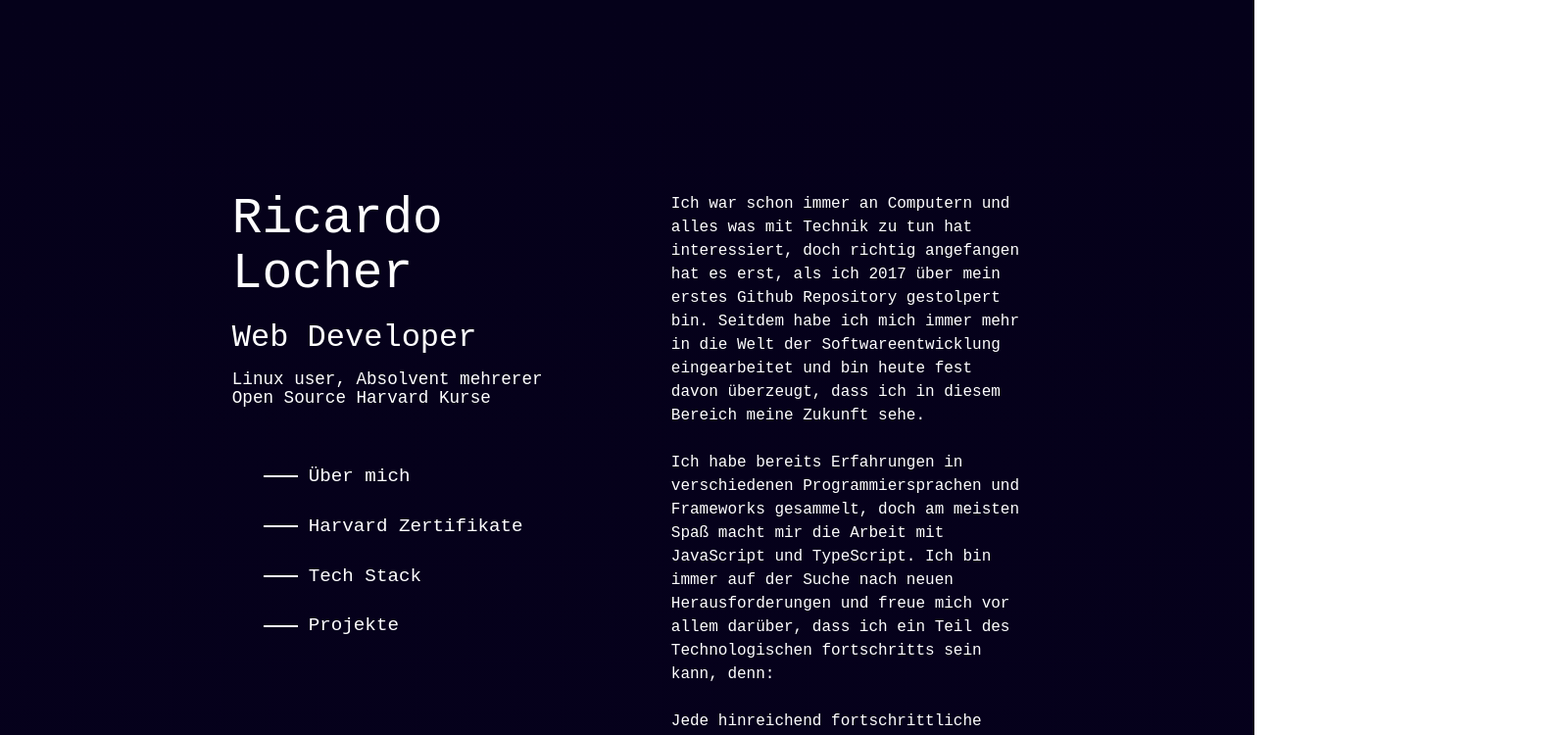
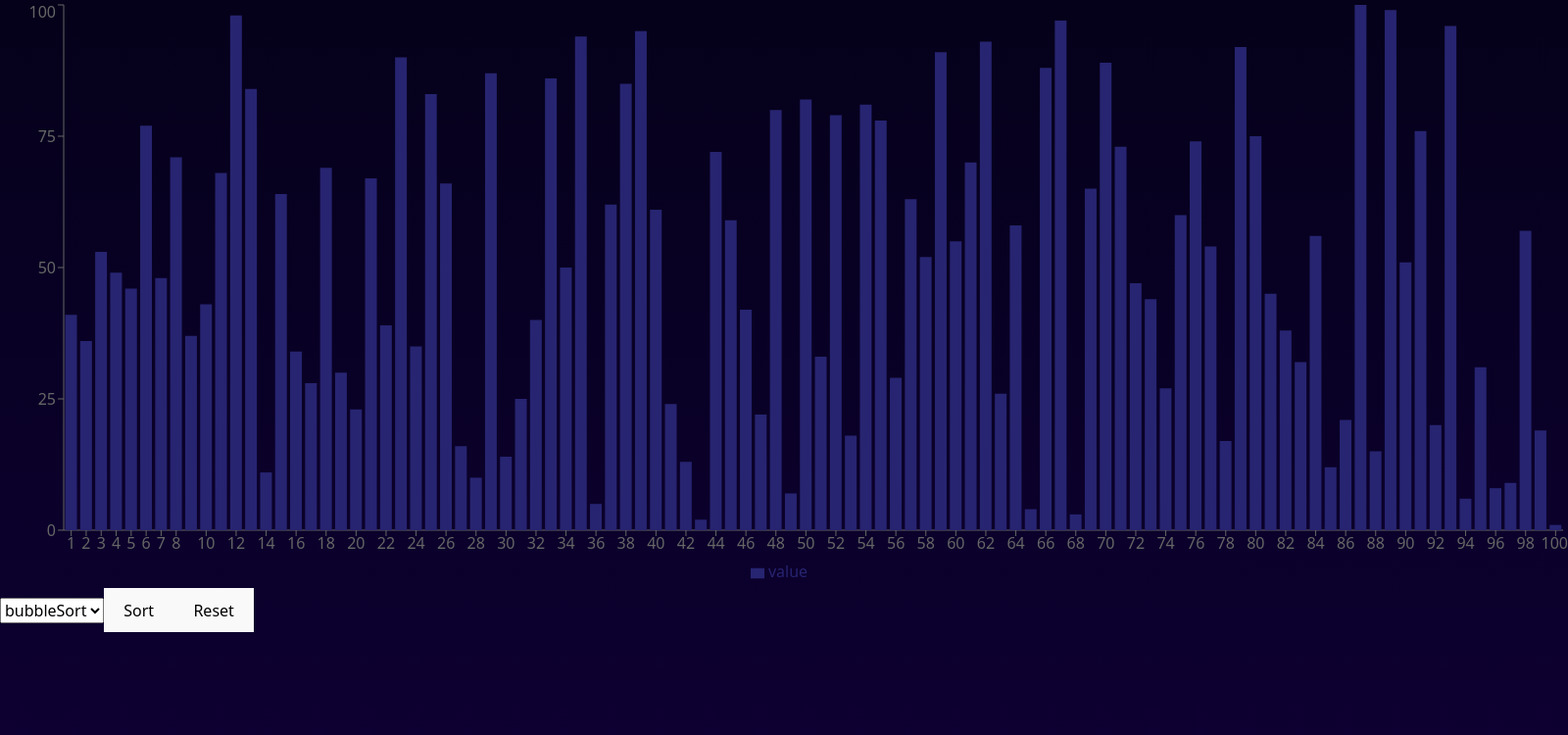
Before and after one commit to RicardoLocher/portfolio, a React (Vite) app: page /sortingVisualizer in a window 1280 px wide. Shown: the top 750 px of the page at 98% size, 1600 px wide, since content can reach past the window. Built offline with nearby package versions, Linux system fonts and the light colour scheme.

Commit message:
Added Base of Algo Visualizer to the Project

```diff
--- /dev/null
+++ b/algoVisualisation/algorithms/BubbleSort.js
@@ -0,0 +1,22 @@
+export function* bubbleSort(arr) {
+    let len = arr.length;
+    let swapped;
+
+    do {
+        swapped = false;
+
+        for (let i = 0; i < len - 1; i++) {
+            if (arr[i] > arr[i + 1]) {
+                let temp = arr[i];
+                arr[i] = arr[i + 1];
+                arr[i + 1] = temp;
+                swapped = true;
+                yield [...arr]; // Yield a copy of the array after each swap
+            }
+        }
+
+        len--;
+    } while (swapped);
+
+    return arr;
+}
--- /dev/null
+++ b/algoVisualisation/algorithms/bogoSort.js
@@ -0,0 +1,27 @@
+export function* bogosort(arr) {
+    while (!isSorted(arr)) {
+        arr = shuffle(arr);
+        yield [...arr]; // Yield a copy of the array after each shuffle
+    }
+
+    return arr;
+}
+
+function isSorted(arr) {
+    for (let i = 1; i < arr.length; i++) {
+        if (arr[i - 1] > arr[i]) {
+            return false;
+        }
+    }
+
+    return true;
+}
+
+function shuffle(arr) {
+    for (let i = arr.length - 1; i > 0; i--) {
+        const j = Math.floor(Math.random() * (i + 1));
+        [arr[i], arr[j]] = [arr[j], arr[i]];
+    }
+
+    return arr;
+}
--- /dev/null
+++ b/algoVisualisation/algorithms/index.js
@@ -0,0 +1,4 @@
+export { bubbleSort } from './BubbleSort';
+export { bogosort } from './bogoSort';
+export { mergeSort } from './mergeSort';
+export { quickSort } from './quickSort';
--- /dev/null
+++ b/algoVisualisation/algorithms/mergeSort.js
@@ -0,0 +1,36 @@
+function* mergeSortHelper(arr, start, end, entireArray) {
+    if (start >= end) return;
+    const mid = start + Math.floor((end - start) / 2);
+    yield* mergeSortHelper(arr, start, mid, entireArray);
+    yield* mergeSortHelper(arr, mid + 1, end, entireArray);
+    yield* merge(arr, start, mid, end, entireArray);
+}
+
+function* merge(arr, start, mid, end, entireArray) {
+    let start2 = mid + 1;
+    if (arr[mid] <= arr[start2]) {
+        return;
+    }
+    while (start <= mid && start2 <= end) {
+        if (arr[start] <= arr[start2]) {
+            start++;
+        } else {
+            const value = arr[start2];
+            let index = start2;
+            while (index !== start) {
+                arr[index] = arr[index - 1];
+                index--;
+            }
+            arr[start] = value;
+            start++;
+            mid++;
+            start2++;
+        }
+        yield [...entireArray];
+    }
+}
+
+export function* mergeSort(arr) {
+    yield* mergeSortHelper(arr, 0, arr.length - 1, arr);
+    return arr;
+}
--- /dev/null
+++ b/algoVisualisation/algorithms/quickSort.js
@@ -0,0 +1,27 @@
+function* quickSortHelper(arr, low, high, entireArray) {
+    if (low < high) {
+      const pivotIndex = yield* partition(arr, low, high, entireArray);
+      yield* quickSortHelper(arr, low, pivotIndex - 1, entireArray);
+      yield* quickSortHelper(arr, pivotIndex + 1, high, entireArray);
+    }
+  }
+
+  function* partition(arr, low, high, entireArray) {
+    const pivot = arr[high];
+    let i = low - 1;
+    for (let j = low; j < high; j++) {
+      if (arr[j] < pivot) {
+        i++;
+        [arr[i], arr[j]] = [arr[j], arr[i]];
+        yield [...entireArray];
+      }
+    }
+    [arr[i + 1], arr[high]] = [arr[high], arr[i + 1]];
+    yield [...entireArray];
+    return i + 1;
+  }
+
+  export function* quickSort(arr) {
+    yield* quickSortHelper(arr, 0, arr.length - 1, arr);
+    return arr;
+  }
--- /dev/null
+++ b/algoVisualisation/components/ColumnChart.jsx
@@ -0,0 +1,16 @@
+import React from 'react';
+import { BarChart, Bar, XAxis, YAxis, CartesianGrid, Tooltip, Legend } from 'recharts';
+
+const ColumnChart = ({ data }) => {
+    return (
+        <BarChart width={1600} height={600} data={data}>
+            <XAxis dataKey="name" />
+            <YAxis />
+            <Tooltip />
+            <Legend />
+            <Bar dataKey="value" fill="#272471" />
+        </BarChart>
+    );
+};
+
+export default ColumnChart;
--- /dev/null
+++ b/algoVisualisation/components/SortingVisualizer.tsx
@@ -0,0 +1,50 @@
+import React, { useState, useEffect } from 'react';
+import ColumnChart from './ColumnChart';
+import * as algorithms from '../algorithms';
+
+function SortingVisualizer() {
+  const [data, setData] = useState([]);
+  const [selectedAlgorithm, setSelectedAlgorithm] = useState('bubbleSort');
+
+  useEffect(() => {
+    resetArray();
+  }, []);
+
+  const resetArray = () => {
+    const arr = Array.from({ length: 100 }, (_, i) => i + 1);
+    for (let i = arr.length - 1; i > 0; i--) {
+      const j = Math.floor(Math.random() * (i + 1));
+      [arr[i], arr[j]] = [arr[j], arr[i]];
+    }
+    setData(arr);
+  };
+
+  const sortData = () => {
+    const generator = algorithms[selectedAlgorithm](data);
+    const sortInterval = setInterval(() => {
+      const result = generator.next();
+      if (result.done) {
+        clearInterval(sortInterval);
+      } else {
+        setData(result.value);
+      }
+    }, 1); // Adjust this value to change the speed of the sorting visualization
+  };
+
+  return (
+    <div>
+      <ColumnChart data={data.map((value, index) => ({ name: index + 1, value }))} />
+      <select value={selectedAlgorithm} onChange={(e) => setSelectedAlgorithm(e.target.value)}>
+        {Object.keys(algorithms).map((algo) => (
+          <option key={algo} value={algo}>
+            {algo}
+          </option>
+        ))}
+      </select>
+      <button onClick={sortData}>Sort</button>
+      <button onClick={resetArray}>Reset</button>
+    </div>
+  );
+}
+
+export default SortingVisualizer;
--- a/package.json
+++ b/package.json
@@ -15,8 +15,9 @@
     "react": "^18.2.0",
     "react-bootstrap": "^2.10.0",
     "react-dom": "^18.2.0",
-    "react-router-dom": "^6.22.0",
-    "react-scroll-parallax": "^3.4.5"
+    "react-router-dom": "^6.23.1",
+    "react-scroll-parallax": "^3.4.5",
+    "recharts": "^2.12.7"
   },
   "devDependencies": {
     "@types/react": "^18.2.43",
--- /dev/null
+++ b/src/Home.tsx
@@ -0,0 +1,38 @@
+import { Heading } from './components/heading/heading.tsx';
+import { Overview } from './components/overview/overview.tsx';
+import { About } from './components/about/about.tsx';
+import { Certificates } from './components/certificates/Certificates.tsx';
+import { TechStack } from './components/Tech Stack/TechStack.tsx';
+import { Parallax } from 'react-scroll-parallax';
+import { Projects } from './components/Projects/Projects.tsx';
+
+export function Home() {
+    return (
+        <div className='customRow'>
+        <div className='hauptInfo'>
+          <div className='stickyDiv'>
+            <Heading />
+            <Overview />
+          </div>
+        </div>
+
+        <div className='infoContainer'>
+          <Parallax translateY={[-20, 20]} style={{width: '100%', height: '100%', marginBottom: '100px'}} speed={-10}>
+            <About />
+          </Parallax>
+
+          <Parallax translateY={[-10, 10]} style={{width: '100%', height: '100%', margin: '20px'}} speed={-10}>
+            <Certificates />
+          </Parallax>
+
+          <Parallax translateY={[-5, 5]} style={{width: '100%', height: '100%', margin: '20px', marginBottom: '200px'}} speed={-100}>
+            <TechStack />
+          </Parallax>
+
+          <Parallax translateY={[-5, 5]} style={{width: '100%', height: '100%', margin: '20px', marginTop: '100px'}} speed={-10}>
+           <Projects />
+          </Parallax>
+        </div>
+      </div>
+    )
+}
--- a/src/components/overview/overview.tsx
+++ b/src/components/overview/overview.tsx
@@ -12,6 +12,7 @@ export function Overview() {
         <li id='projectsOverview' className='normal'><Dash id='projectsDash' /><a href='#projects' className='inSiteLink'>Projekte</a></li>
       </ul>
       <Socials />
+      <a href='/sortingVisualizer'>Algo Visualizer</a>
     </div>
   )
 }
--- a/src/main.tsx
+++ b/src/main.tsx
@@ -3,21 +3,19 @@ import React, { useEffect, useState, useRef } from 'react';
 import ReactDOM from 'react-dom/client';
 
 // Component imports
-import { Heading } from './components/heading/heading.tsx';
-import { Overview } from './components/overview/overview.tsx';
-import { About } from './components/about/about.tsx';
-import { Certificates } from './components/certificates/Certificates.tsx';
-import { TechStack } from './components/Tech Stack/TechStack.tsx';
 import { Projects } from './components/Projects/Projects.tsx';
 import { StarBackground } from './components/background/StarBackground.tsx';
 import { CustomStarBackground } from './components/background/StarBackground2.tsx';
+import SortingVisualizer  from '../algoVisualisation/components/SortingVisualizer.tsx';
+import { Home } from './Home.tsx'
+import { BrowserRouter, Route, Routes } from 'react-router-dom';
 
 // Style imports
 import './index.css';
 import 'bootstrap/dist/css/bootstrap.min.css'
 
 // paralax imports
-import { ParallaxProvider, Parallax } from 'react-scroll-parallax';
+import { ParallaxProvider} from 'react-scroll-parallax';
 
 ReactDOM.createRoot(document.getElementById('root')!).render(
   <React.StrictMode>
@@ -97,32 +95,12 @@ function App() {
     <div className='bodyContainer' ref={bodyRef as any} id='bodyContainer'>
       <StarBackground height={height} />
       <CustomStarBackground height={height} count1={100} count2={100} />
-      <div className='customRow'>
-        <div className='hauptInfo'>
-          <div className='stickyDiv'>
-            <Heading />
-            <Overview />
-          </div>
-        </div>
-
-        <div className='infoContainer'>
-          <Parallax translateY={[-20, 20]} style={{width: '100%', height: '100%', marginBottom: '100px'}} speed={-10}>
-            <About />
-          </Parallax>
-
-          <Parallax translateY={[-10, 10]} style={{width: '100%', height: '100%', margin: '20px'}} speed={-10}>
-            <Certificates />
-          </Parallax>
-
-          <Parallax translateY={[-5, 5]} style={{width: '100%', height: '100%', margin: '20px', marginBottom: '200px'}} speed={-100}>
-            <TechStack />
-          </Parallax>
-
-          <Parallax translateY={[-5, 5]} style={{width: '100%', height: '100%', margin: '20px', marginTop: '100px'}} speed={-10}>
-           <Projects />
-          </Parallax>
-        </div>
-      </div>
+      <BrowserRouter>
+        <Routes>
+          <Route path='/sortingVisualizer' element={<SortingVisualizer />} />
+          <Route path='/' element={<Home />} />
+        </Routes>
+      </BrowserRouter>
     </div>
   )
 }
```
Also changed, not shown: algoVisualisation/components/Button.jsx (added, +8 -0 lines), 1 other file (tests, documents, lock files or other folders).
